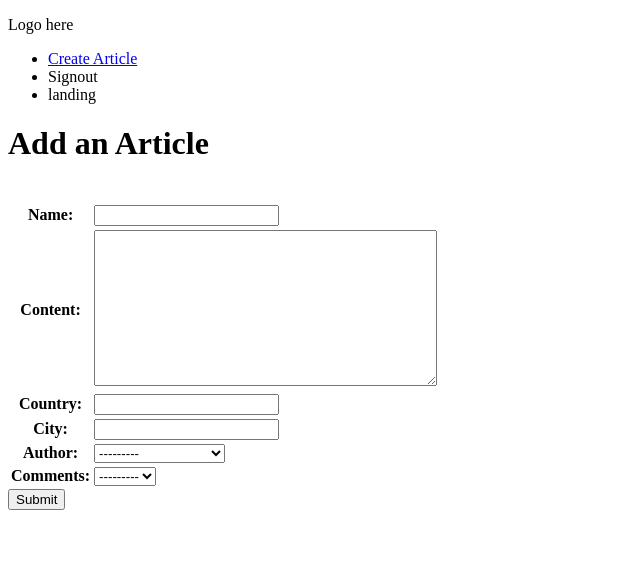
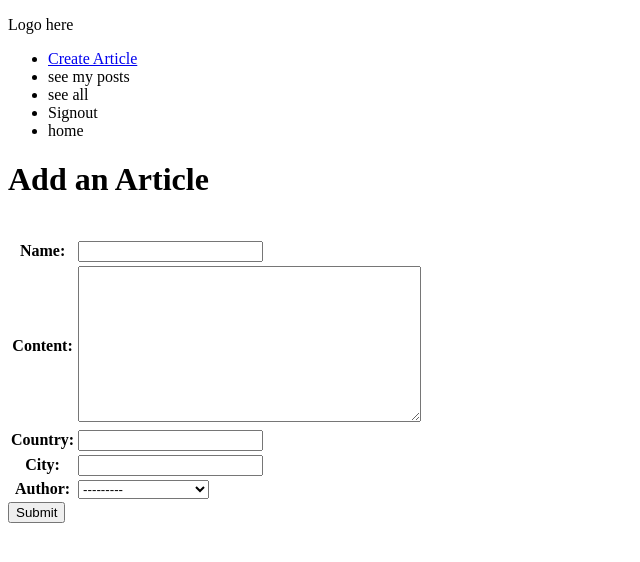
Before and after one commit to sreyesg/visit-europe, a Django app: page /articles/create in a window 1280 px wide. Shown: the top 562 px of the page, without its empty margins (0-640 px from the left). Run offline with Django 5.2, Linux system fonts and the light colour scheme; data comes from the database, SQL or seed files in the repository; data that the repository does not hold is empty.

Commit message:
Update create feature

```diff
--- a/main_app/models.py
+++ b/main_app/models.py
@@ -14,9 +14,9 @@ class Article(models.Model):
     country = models.CharField(max_length=100)
     city = models.CharField(max_length=100)
     author = models.ForeignKey(User, on_delete=models.CASCADE)
-    comments = models.ForeignKey(Comment, on_delete=models.CASCADE)
 
 
     def __str__(self):
         return self.name
+
 # Create your models here.
--- a/main_app/templates/base.html
+++ b/main_app/templates/base.html
@@ -17,8 +17,10 @@
                 <li>
                     <a href="{% url "article_create" %}">Create Article</a>
                 </li>
+                <li>see my posts</li>
+                <li>see all</li>
                 <li>Signout</li>
-                <li>landing</li>
+                <li>home</li>
             </ul>
         </nav>
     </header>
--- a/main_app/views.py
+++ b/main_app/views.py
@@ -10,3 +10,4 @@ def landing(request):
 class ArticleCreate(CreateView):
     model = Article
     fields = '__all__'
+    success_url = '/'
```
Also changed, not shown: main_app/migrations/0003_remove_article_comments.py (added).
